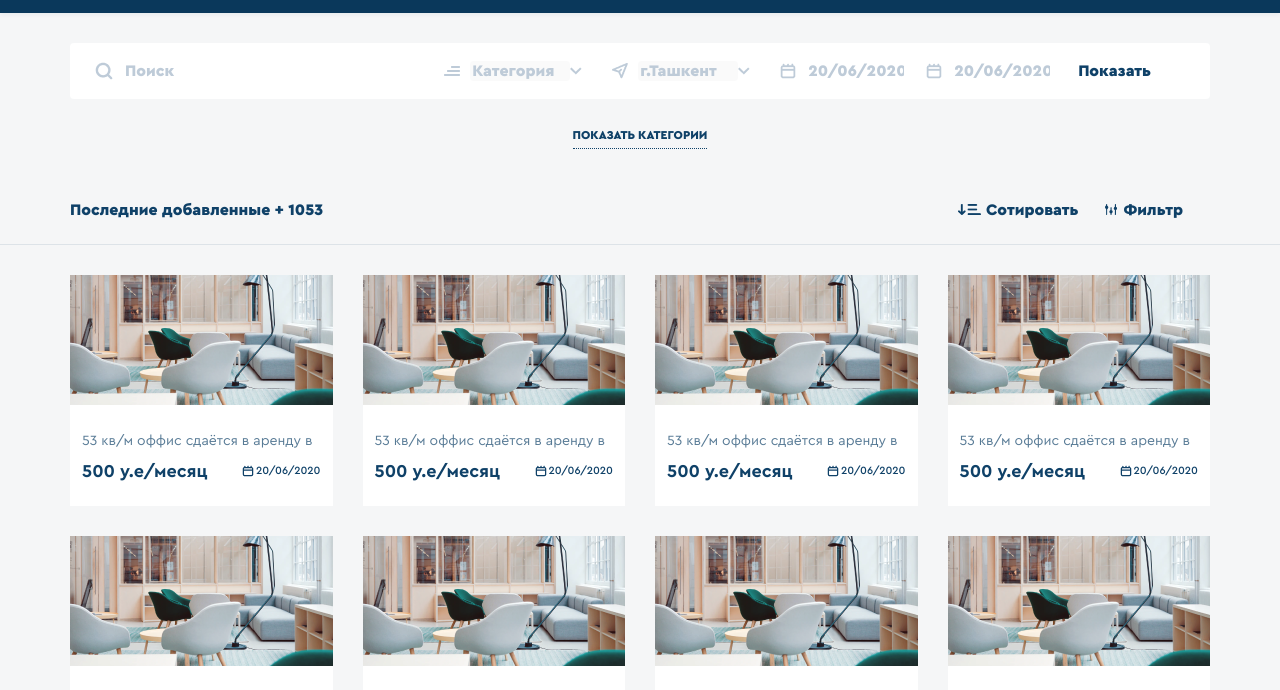
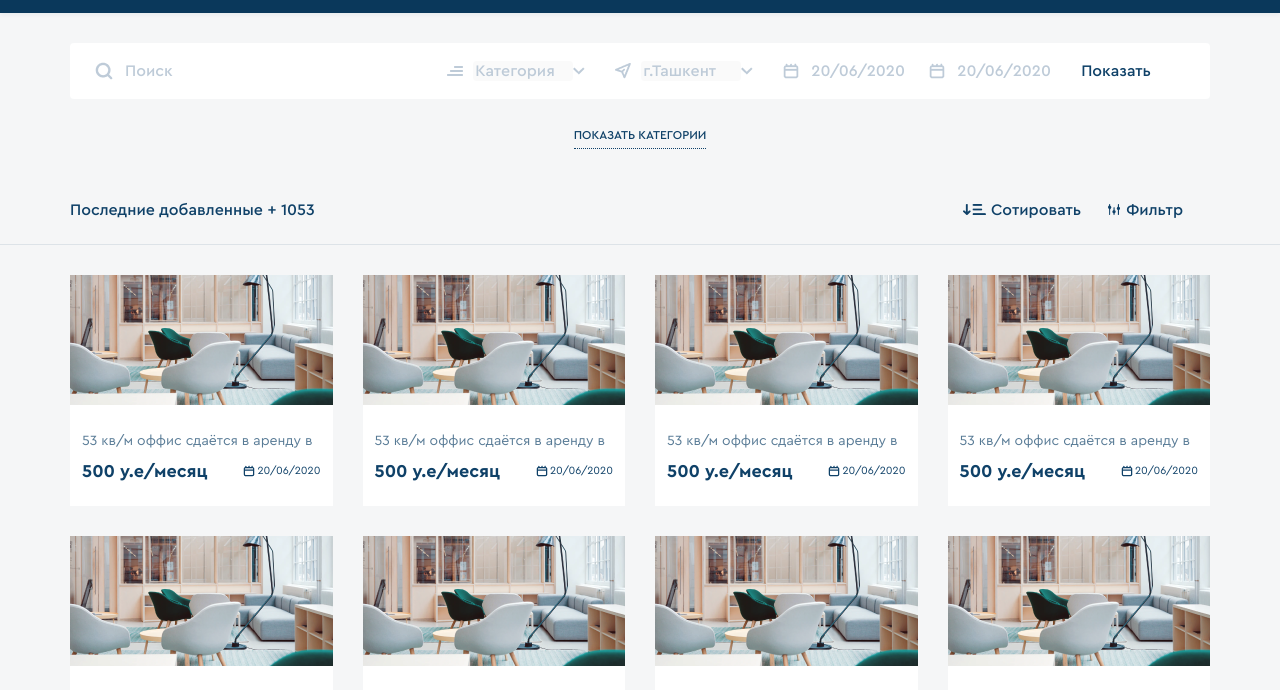
Before and after one commit to Frank220599/rento-html, a website: page src/index.html in a window 1280 px wide. Shown: the part 110-800 px from the top of the page. Drawn offline with nearby package versions, Linux system fonts and the light colour scheme; files that its build step writes are made by us from their sources.

Commit message:
fonts fixed

```diff
--- a/src/scss/fonts.scss
+++ b/src/scss/fonts.scss
@@ -18,7 +18,7 @@
   url('../fonts/CeraPro-Medium.woff2') format('woff2'),
   url('../fonts/CeraPro-Medium.woff') format('woff'),
   url('../fonts/CeraPro-Medium.ttf') format('truetype');
-  font-weight: 500;
+  font-weight: 900;
   font-style: normal;
 }
 
@@ -30,7 +30,7 @@
   url('../fonts/CeraPro-Black.woff2') format('woff2'),
   url('../fonts/CeraPro-Black.woff') format('woff'),
   url('../fonts/CeraPro-Black.ttf') format('truetype');
-  font-weight: 900;
+  //font-weight: 900;
   font-style: normal;
 }
 
```
Also changed, not shown: build/css/main.min.css, build/css/style.min.css, src/scss/main.scss (line endings or trailing spaces).
